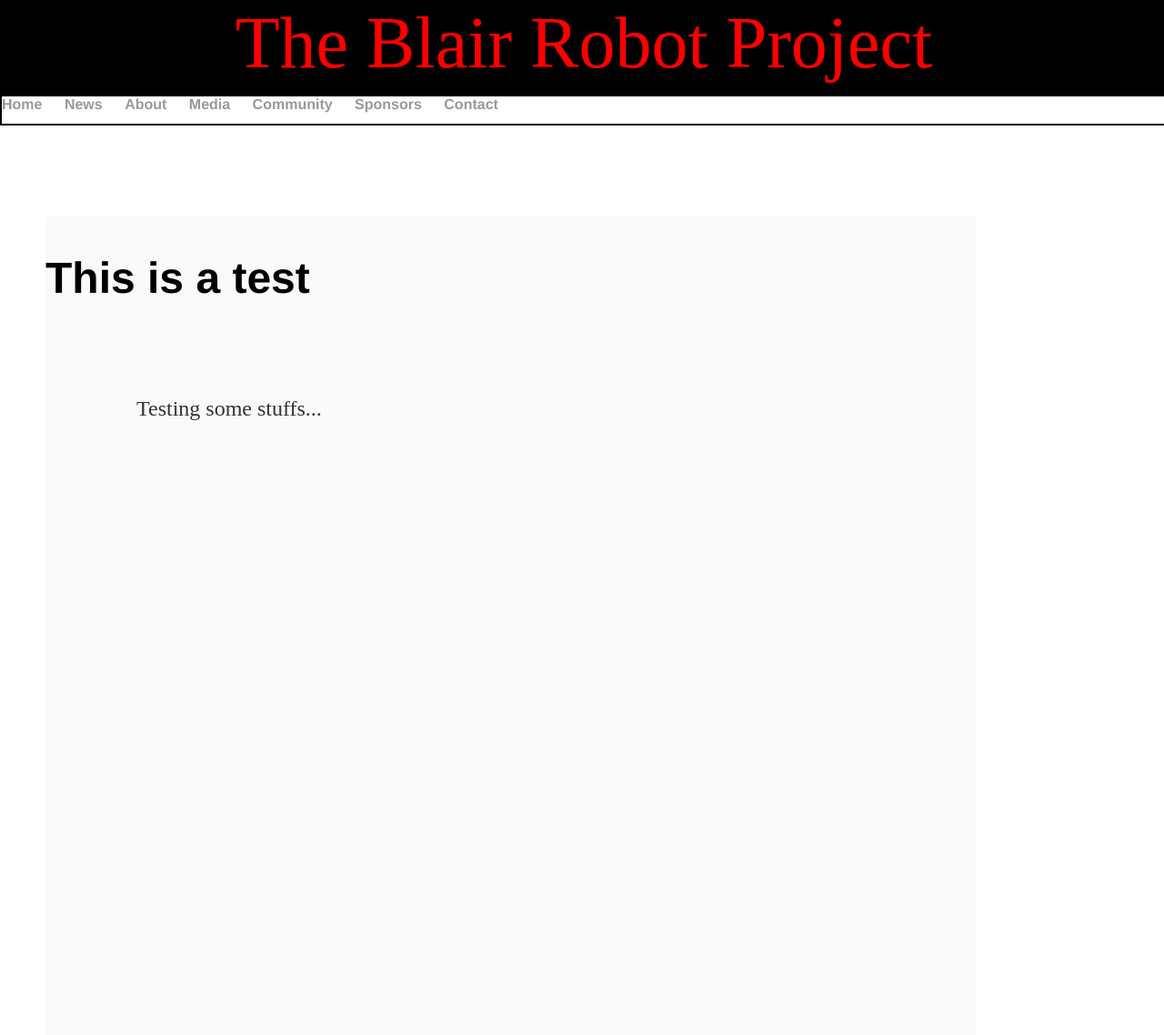
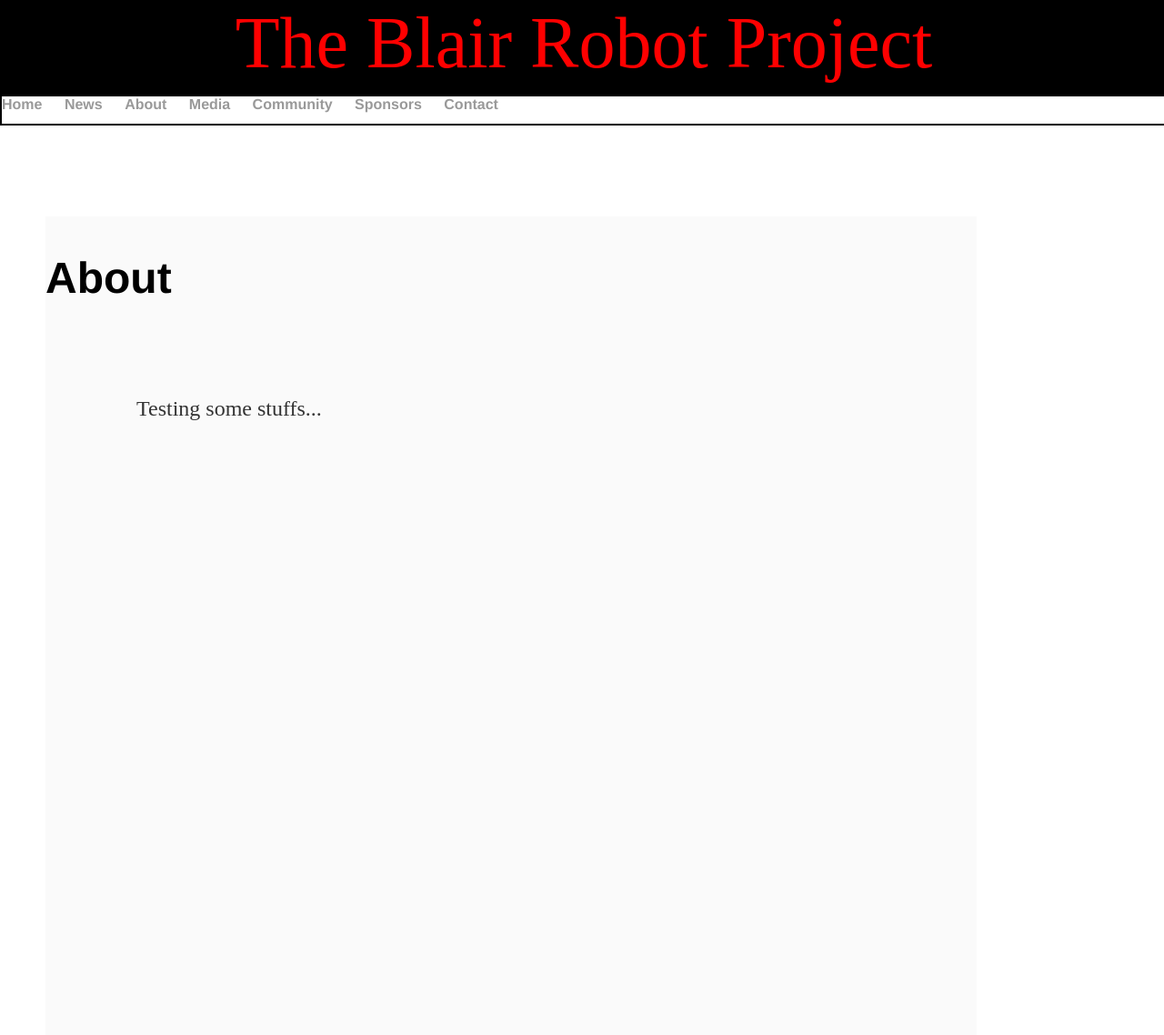
Before and after one commit to mouseythemouse/blair-robot-project.github.io, a Jekyll site: the page built from About/index.html, in a window 1280 px wide. Shown: the whole page at 91% size. Built offline with Jekyll 4.4.1, drawn with Linux system fonts in a browser that asks for light colours.

Commit message:
Update index.html

```diff
--- a/About/index.html
+++ b/About/index.html
@@ -3,6 +3,6 @@ layout: default
 title: About
 ---
 <div class="about">
-	<h2>This is a test</h2>
+	<h2>About</h2>
 	<p>Testing some stuffs...</p>
 </div>
```
